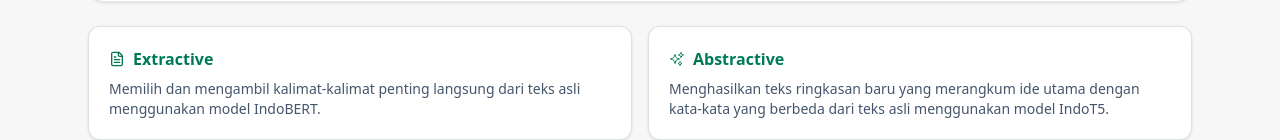
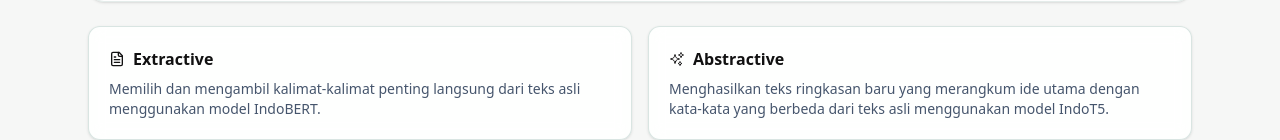
Before and after one commit to ferzian/news-summarization-app, a Next.js app: page / in a window 1280 px wide. Shown: the part 249-389 px from the top of the page. Built offline with nearby package versions, Linux system fonts and the light colour scheme.

Commit message:
Update text color in summary sections for better visibility

```diff
--- a/app/page.tsx
+++ b/app/page.tsx
@@ -102,7 +102,7 @@ export default function Home() {
 
       <section className="grid gap-4 md:grid-cols-2">
         <article className="rounded-xl border border-emerald-900/15 bg-white/90 p-5 shadow-sm backdrop-blur">
-          <div className="mb-2 flex items-center gap-2 text-emerald-700">
+          <div className="mb-2 flex items-center gap-2 text-black-700">
             <LuFileText className="h-4 w-4" />
             <h2 className="font-semibold">Extractive</h2>
           </div>
@@ -113,7 +113,7 @@ export default function Home() {
         </article>
 
         <article className="rounded-xl border border-emerald-900/15 bg-white/90 p-5 shadow-sm backdrop-blur">
-          <div className="mb-2 flex items-center gap-2 text-emerald-700">
+          <div className="mb-2 flex items-center gap-2 text-black-700">
             <HiOutlineSparkles className="h-4 w-4" />
             <h2 className="font-semibold">Abstractive</h2>
           </div>
```
